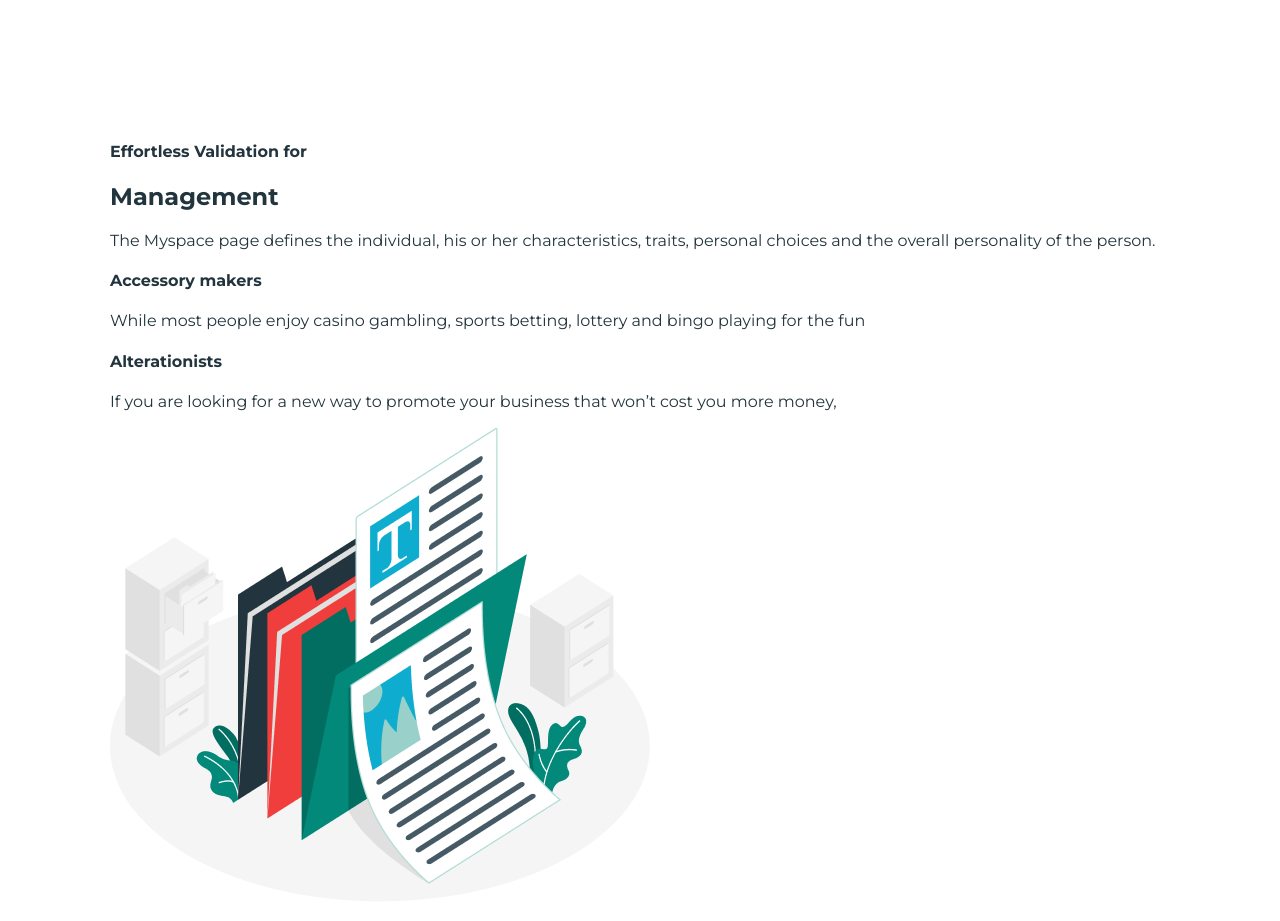
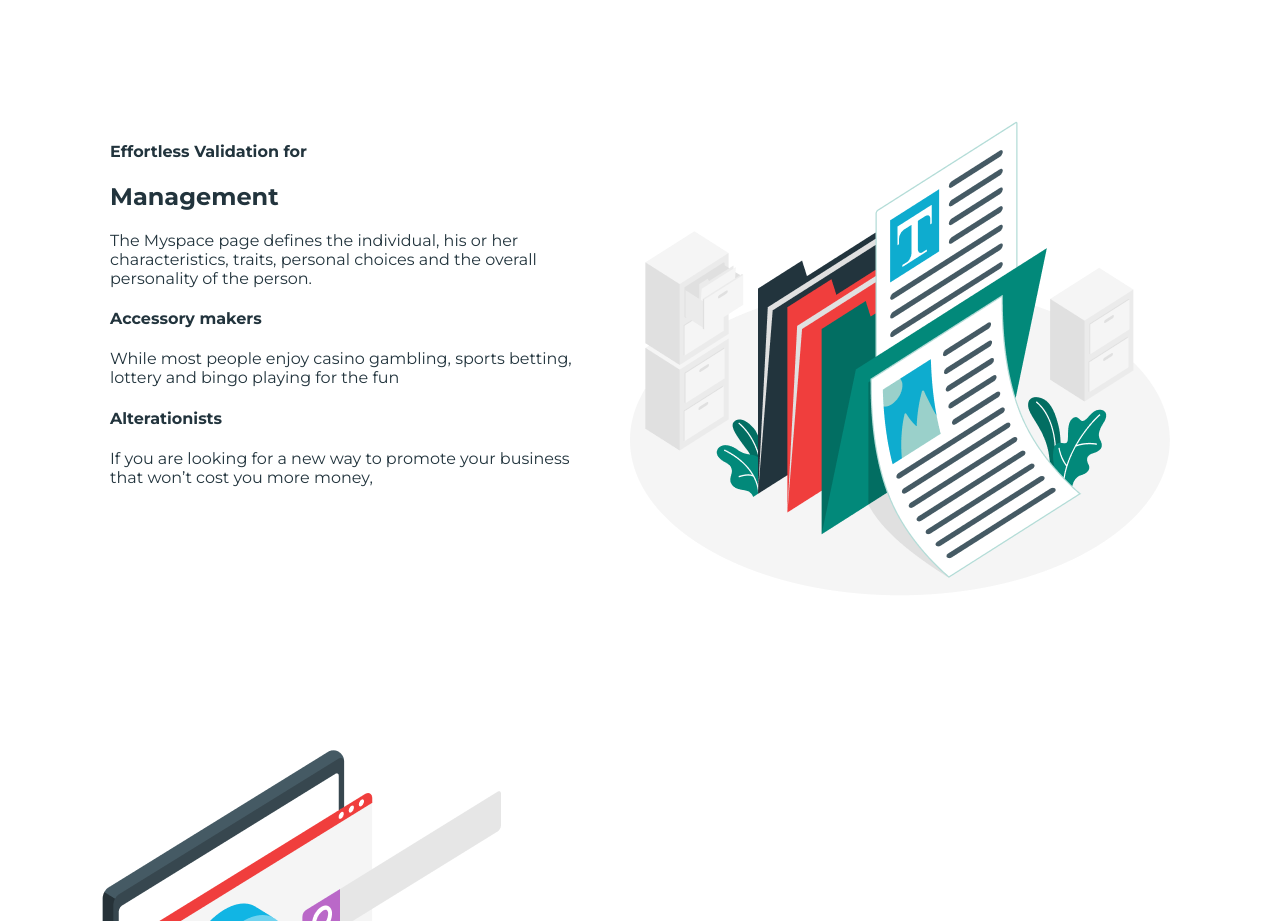
Before and after one commit to BakuEmilov/maket, a plain HTML site: page index.html in a window 1280 px wide. Shown: the part 1360-2281 px from the top of the page. Drawn offline with Linux system fonts and the light colour scheme; a web font is replaced by a local one.

Commit message:
inside management set max-width to col-text

```diff
--- a/style.css
+++ b/style.css
@@ -209,3 +209,7 @@ section .button-3 {
   display: flex;
   justify-content: space-between;
 }
+
+.management .col-text {
+  max-width: 486px;
+}
```
